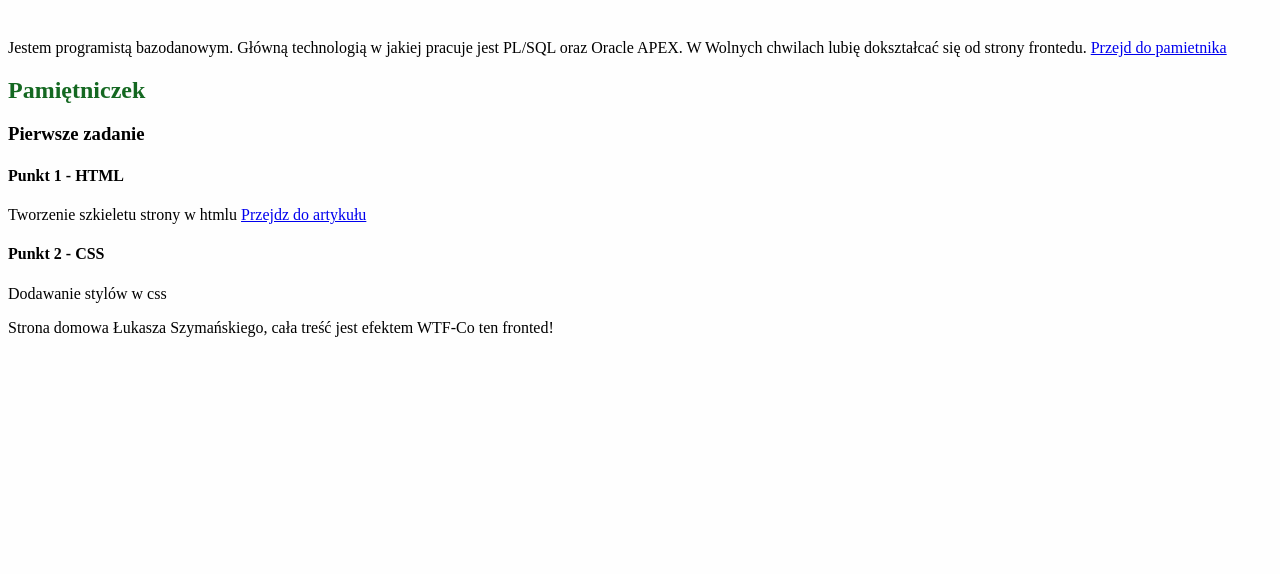
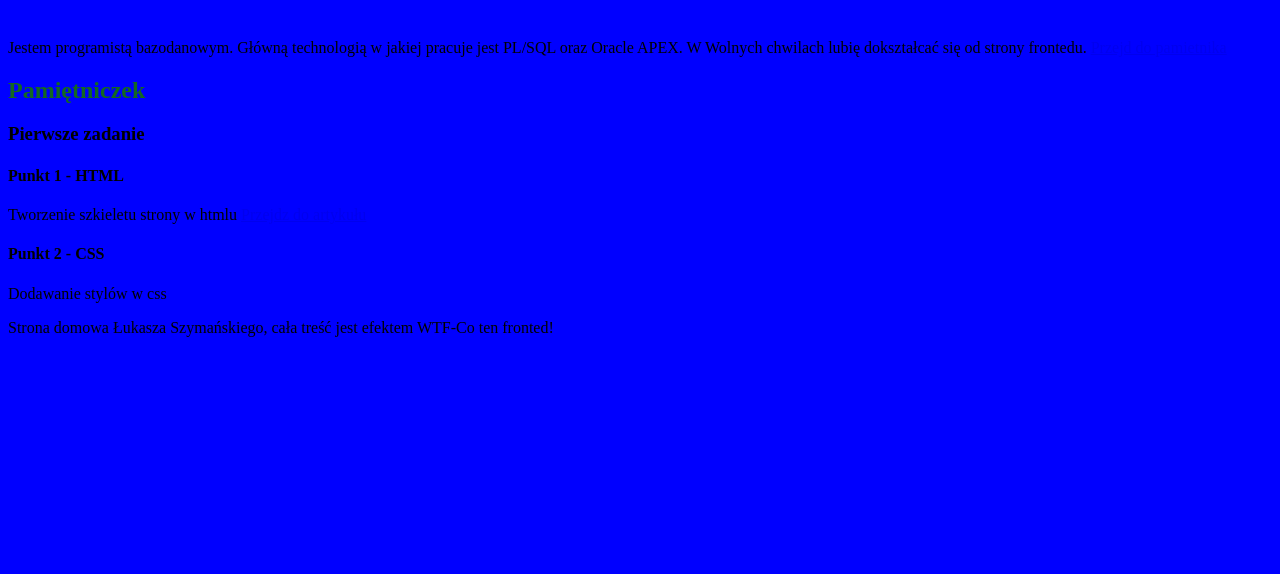
Before and after one commit to lukas-szymi/homepage, a plain HTML site: page index.html in a window 1280 px wide. Shown: the part 226-800 px from the top of the page. Drawn offline with Linux system fonts and the light colour scheme.

Commit message:
feat: new background

```diff
--- a/style.css
+++ b/style.css
@@ -1,5 +1,5 @@
 body {
-  background-color: #fefefe;
+  background-color: blue;
 }
 
 .mainHeader {
```
